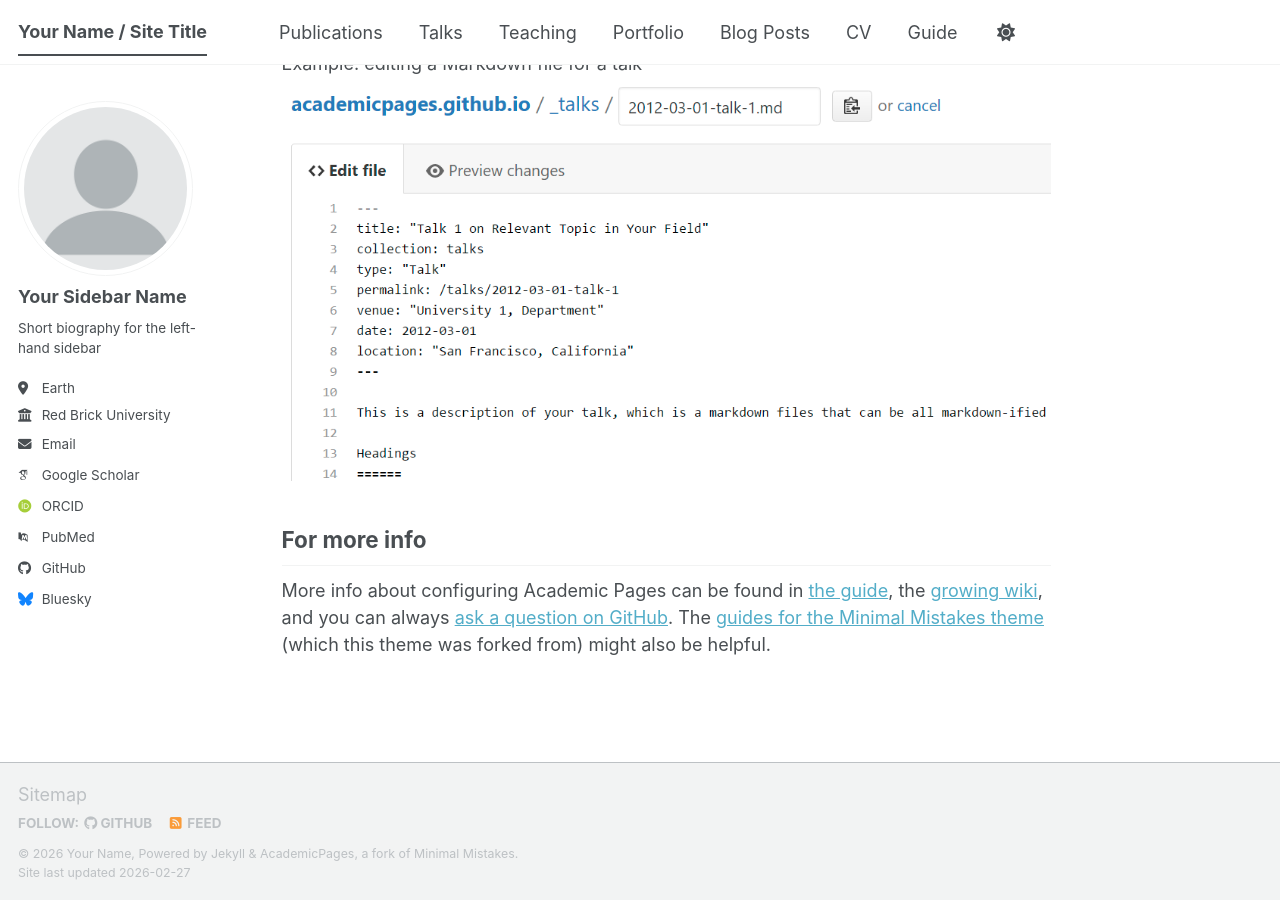
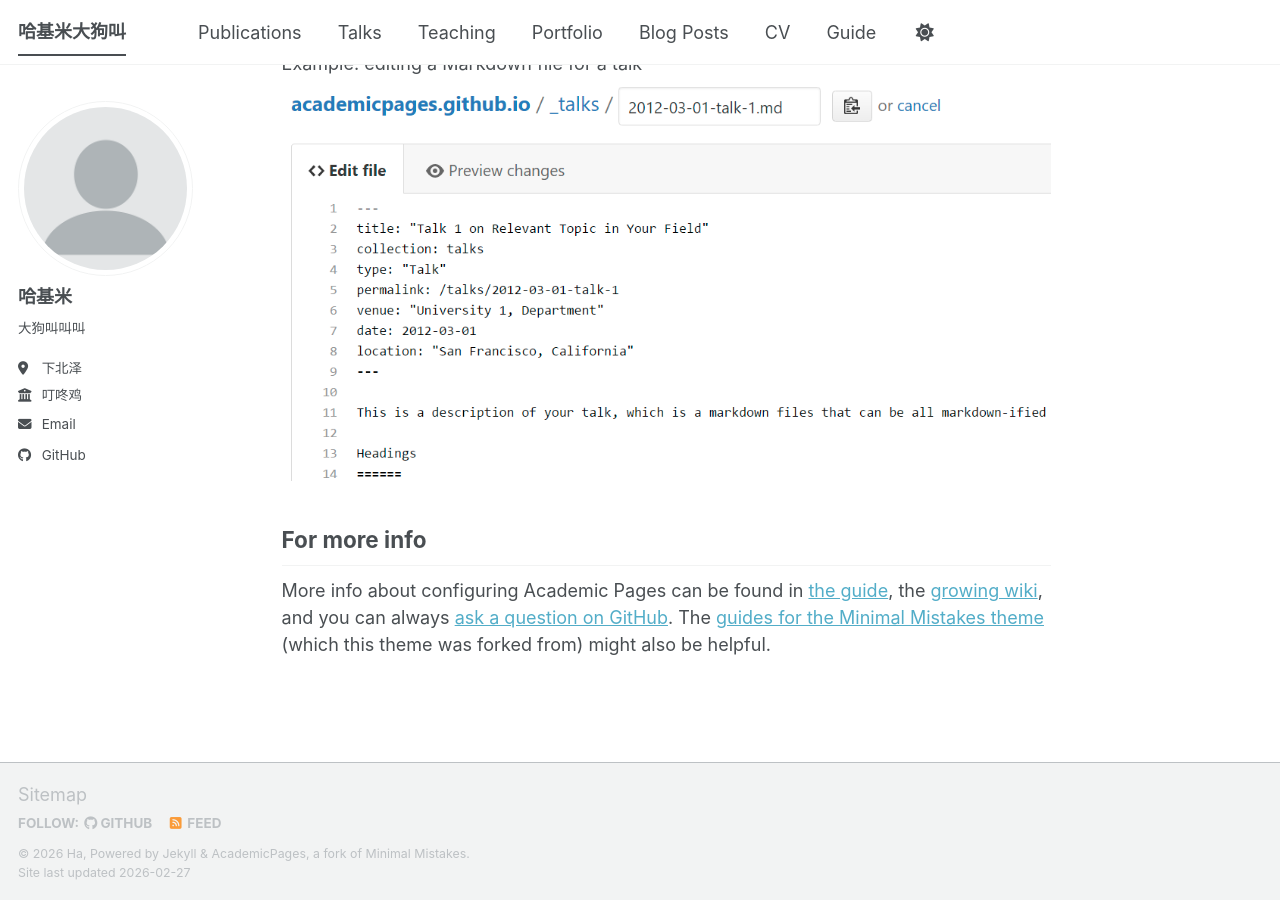
Before and after one commit to zyd114/zyd114.github.io, a Jekyll site: the page built from _pages/about.md, in a window 1280 px wide and 900 px high, scrolled down 2720 px. Built offline with Jekyll 4.4.1, drawn with Linux system fonts in a browser that asks for light colours; some web fonts are replaced; a script bundle is joined from its source files by our own code; library files that are not in the unit come from our copies.

Commit message:
config first update

```diff
--- a/_config.yml
+++ b/_config.yml
@@ -9,14 +9,14 @@
 # Basic Site Settings
 locale                   : "en-US"
 site_theme               : "default" # The available themes options are "default", "air", "sunrise", "mint", "dirt" and "contrast"
-title                    : "Your Name / Site Title"
+title                    : "哈基米大狗叫"
 title_separator          : "-"
-name                     : &name "Your Name"
+name                     : &name "Ha"
 description              : &description "Your Name's academic portfolio"   # Update this with a general description of your site, this is the default if not overridden by a page
-url                      : https://academicpages.github.io # The base hostname & protocol for your site e.g. "https://[your GitHub username].github.io",
+url                      : https://zyd114.github.io # The base hostname & protocol for your site e.g. "https://[your GitHub username].github.io",
                                                            # or if you already have some other page hosted on Github then use "https://[your GitHub username].github.io/[Your Repo Name]"
 baseurl                  : "" # the subpath of your site, e.g. "/blog"
-repository               : "academicpages/academicpages.github.io"
+repository               : "zyd114/zyd114.github.io"
 
 # Site Author - The following control what appear as part of the author content on the side bar.
 #               If a field is blank the icon and link will not appear, otherwise it will be shown.
@@ -24,24 +24,24 @@ repository               : "academicpages/academicpages.github.io"
 author:
   # Biographic information
   avatar           : "profile.png"
-  name             : "Your Sidebar Name"
+  name             : "哈基米"
   pronouns         : # example: "she/her"
-  bio              : "Short biography for the left-hand sidebar"
-  location         : "Earth"
-  employer         : "Red Brick University"
+  bio              : "大狗叫叫叫"
+  location         : "下北泽"
+  employer         : "叮咚鸡"
   uri              : # URL
-  email            : "none@example.org"
+  email            : "114@haqi.org"
 
   # Academic websites
   academia         : # URL
   arxiv            : # URL - Update with the correct link to your profile
-  googlescholar    : "https://scholar.google.com/citations?user=PS_CX0AAAAAJ"
+  googlescholar    : # "https://scholar.google.com/citations?user=PS_CX0AAAAAJ"
   inspire-hep      : # URL
   impactstory      : # URL
-  orcid            : "https://orcid.org/yourorcidurl"
+  orcid            : # "https://orcid.org/yourorcidurl"
   semantic         : # URL
   ssrn             : # URL
-  pubmed           : "https://www.ncbi.nlm.nih.gov/pubmed/?term=john+snow"
+  pubmed           : # "https://www.ncbi.nlm.nih.gov/pubmed/?term=john+snow"
   researchgate     : # URL
   scopus           : # URL
   zotero           : # URL
@@ -51,13 +51,13 @@ author:
   bitbucket        : # Username - Update with your username on the site
   codepen          : # Username
   dribbble         : # Username
-  github           : "academicpages"
+  github           : "zyd114"
   kaggle           : # Username
   stackoverflow    : # User number or user number and name (i.e., use "1" or "1/jeff-atwood")
 
   # Social media
   artstation       : # Username
-  bluesky          : "bsky.app" # Replace this with you Bluesky username
+  bluesky          : # "bsky.app" # Replace this with you Bluesky username
   facebook         : # Username
   flickr           : # Username
   foursquare       : # Username
```
